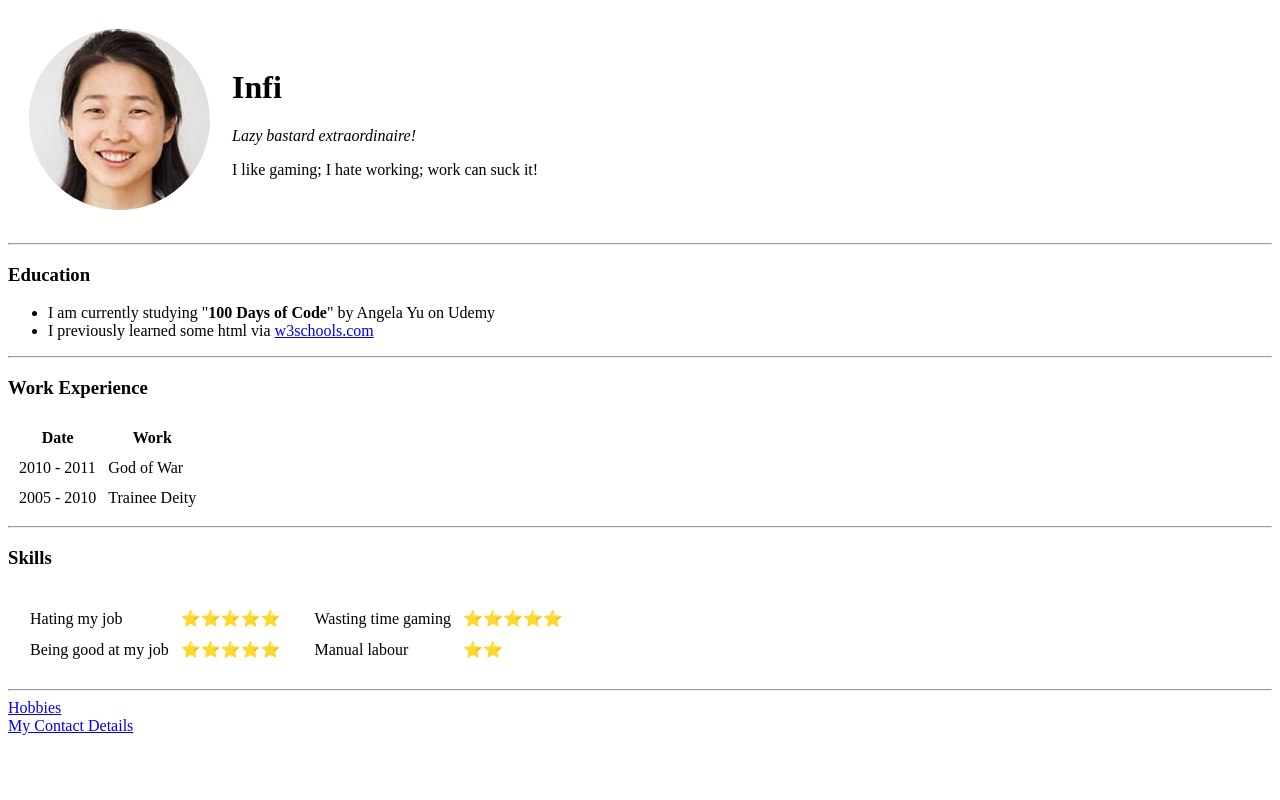
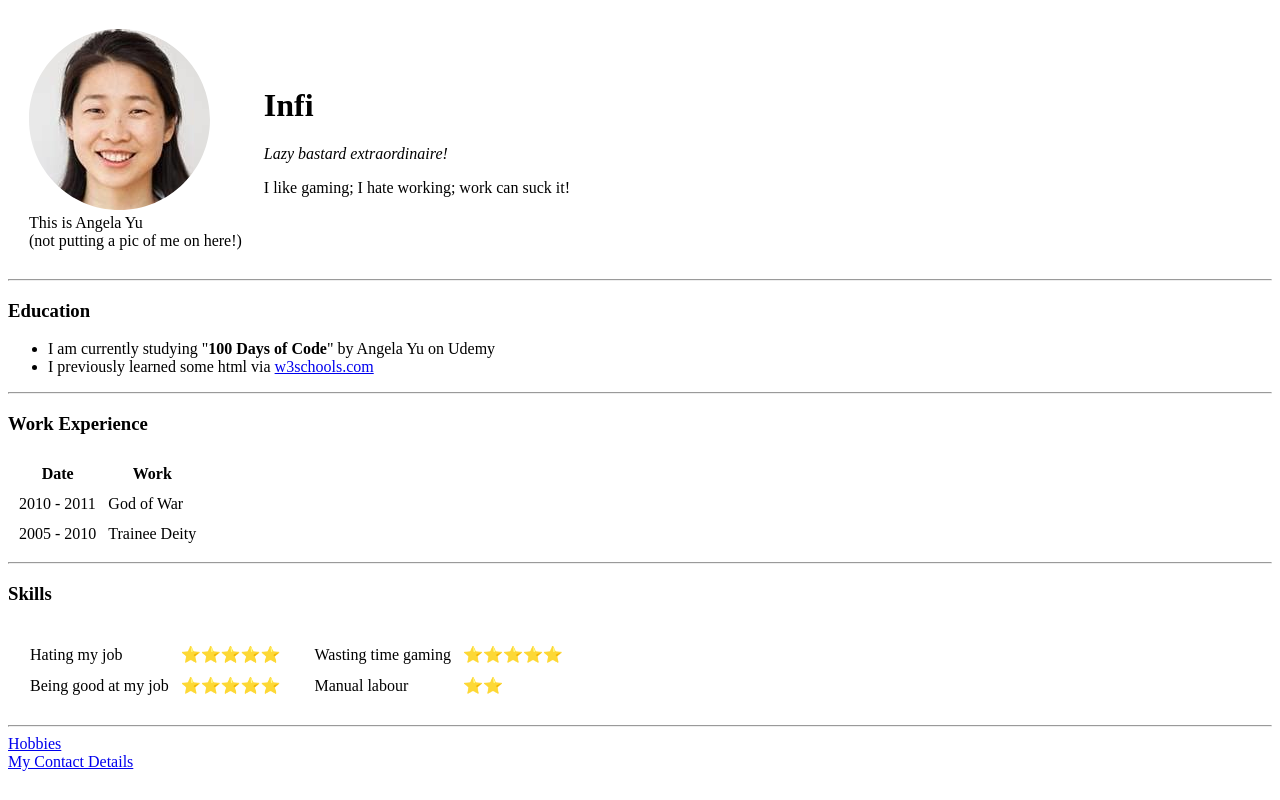
Before and after one commit to infidelus/fake-cv, a plain HTML site: page index.html in a window 1280 px wide. Drawn offline with Linux system fonts and the light colour scheme.

Commit message:
Edited image text
Just adding a point that the picture is not me!

```diff
--- a/index.html
+++ b/index.html
@@ -7,7 +7,10 @@
     <body>
         <table cellspacing="20">
             <tr>
-                <td><img src="images/angela-modified.png" alt="Angela Yu (not putting a pic of me on here!)"></td>
+                <td><img src="images/angela-modified.png" alt="Angela Yu"><br>
+                     This is Angela Yu<br>
+                    (not putting a pic of me on here!)
+                </td>
                 <!-- Circular imaged created via https://crop-circle.imageonline.co/ -->
                 <td><h1>Infi</h1>
         <p><em>Lazy bastard extraordinaire!</em></p>
```
